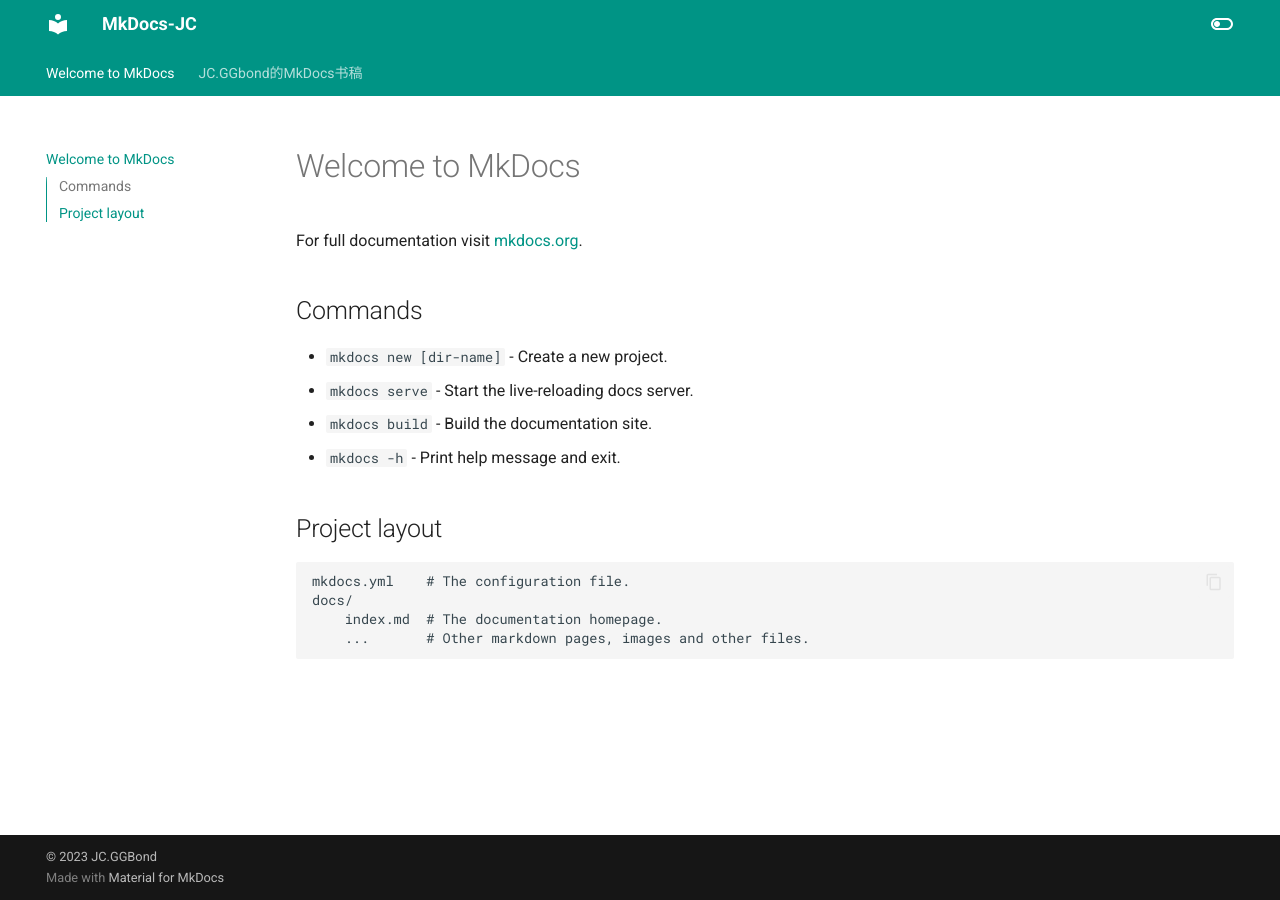
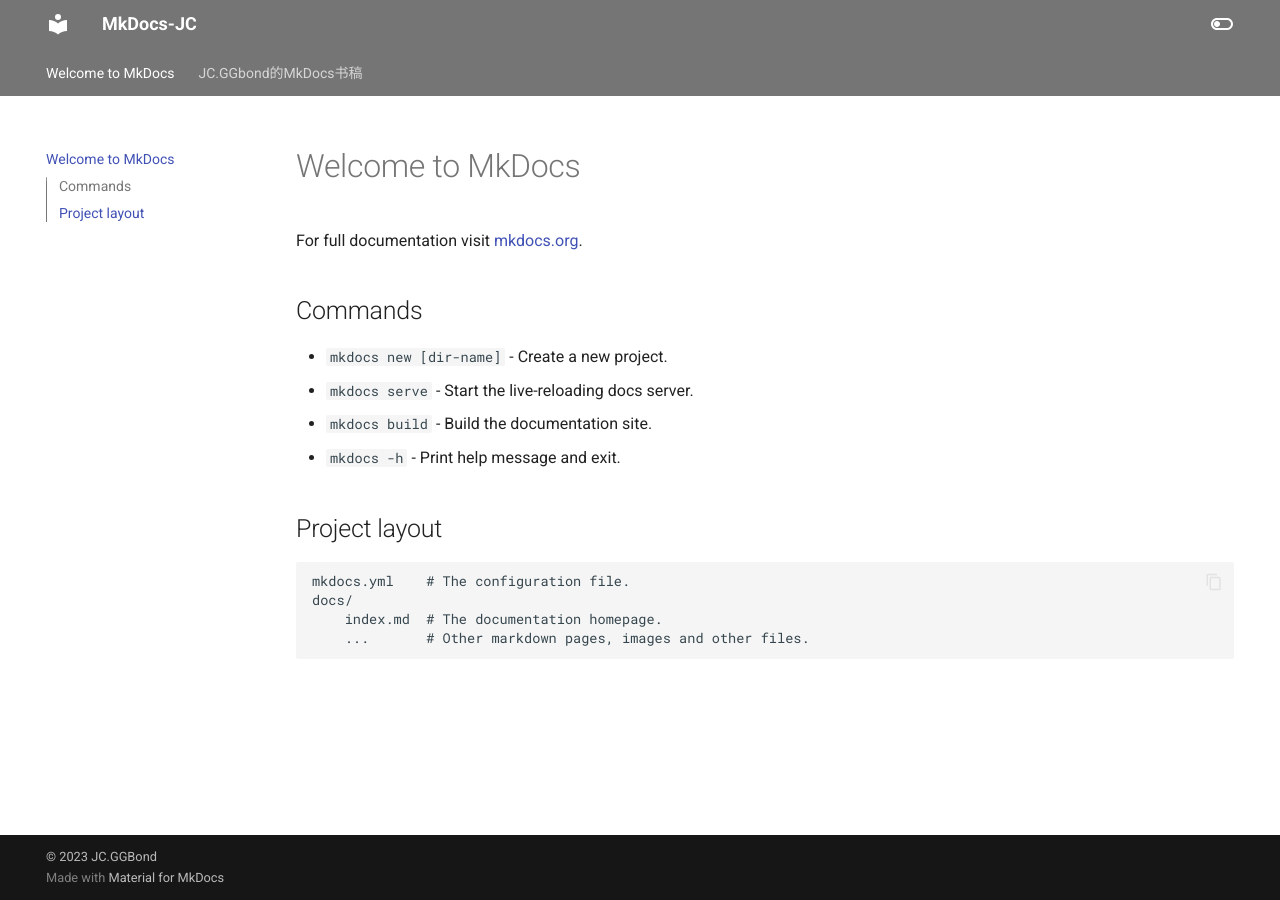
Before and after one commit to JC-GGBond/mkdocs-material-JC, an MkDocs documentation site: the page built from docs/index.md, in a window 1280 px wide. Built offline with MkDocs 1.6.1 and Material for MkDocs 9.7.7, drawn with Linux system fonts in a browser that asks for light colours.

Commit message:
first intro

```diff
--- a/mkdocs.yml
+++ b/mkdocs.yml
@@ -18,13 +18,13 @@
       toggle:
         icon: material/toggle-switch-off-outline
         name: Switch to dark mode
-      primary: teal
+      primary: grey
       accent: purple
     - scheme: slate
       toggle:
         icon: material/toggle-switch
         name: Switch to light mode
-      primary: teal
+      primary: grey
       accent: lime
 
 plugins:
```
